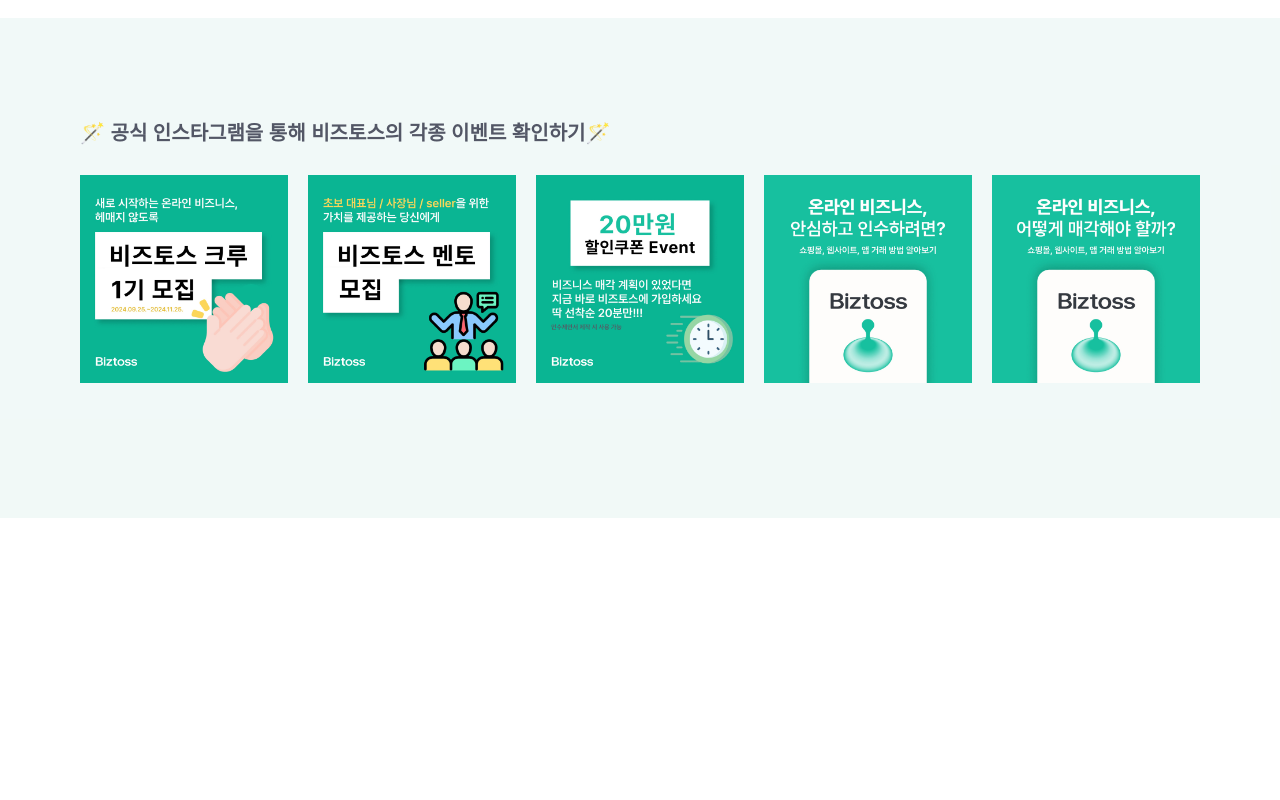
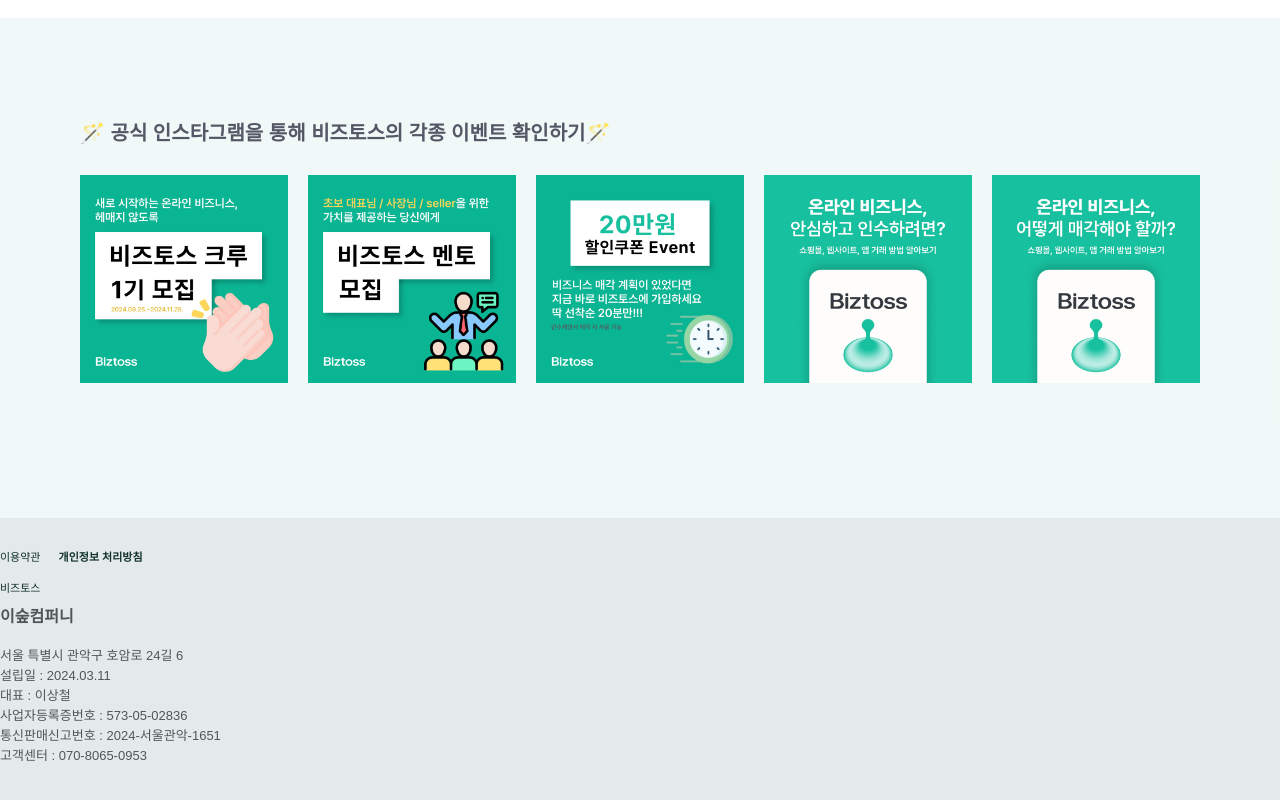
Before and after one commit to hyeonbinHur/biztoss-auth, a Next.js app: page / in a window 1280 px wide. Shown: the part 3392-4192 px from the top of the page. Before the commit the page ends 3910 px from the top, so only its background shows below. Built offline with nearby package versions, Linux system fonts and the light colour scheme; no server answers; a web font is replaced by a local one.

Commit message:
Style: footer styling complete
Style: 웹사이트의 footer를 구현후 스타일링 완성.

```diff
--- a/app/layout.tsx
+++ b/app/layout.tsx
@@ -2,6 +2,7 @@
 import SessionWrapper from "@/component/SessionWrapper";
 import "../styles/index.scss";
 import MainHeader from "@/component/Navigation/MainHeader";
+import Footer from "@/component/Footer/Footer";
 
 export const metadata: Metadata = {
   description: "Generated by create next app",
@@ -22,6 +23,7 @@
         <body>
           <MainHeader />
           {children}
+          <Footer />
         </body>
       </html>
     </SessionWrapper>
--- a/component/Footer/Footer.tsx
+++ b/component/Footer/Footer.tsx
@@ -1,7 +1,28 @@
 import React from "react";
 
 const Footer = () => {
-  return <footer></footer>;
+  return (
+    <footer className="footer">
+      <div className="footer--container">
+        <div className="footer--policy">
+          이용약관 <span className="footer--policy__2"> 개인정보 처리방침</span>
+        </div>
+
+        <p className="footer--site-name">비즈토스</p>
+
+        <p className="footer--company-name">이숲컴퍼니</p>
+
+        <ul className="footer--company-ul">
+          <li>서울 특별시 관악구 호암로 24길 6</li>
+          <li>설립일 : 2024.03.11</li>
+          <li>대표 : 이상철</li>
+          <li>사업자등록증번호 : 573-05-02836</li>
+          <li>통신판매신고번호 : 2024-서울관악-1651</li>
+          <li>고객센터 : 070-8065-0953</li>
+        </ul>
+      </div>
+    </footer>
+  );
 };
 
 export default Footer;
--- /dev/null
+++ b/styles/components/footer.scss
@@ -0,0 +1,36 @@
+.footer {
+    height: 31.8rem;
+    background: #e4e9ea;
+    color: #11312b;
+    font-size: 11px;
+    padding: 3rem 0;
+    display: flex;
+    justify-content: center;
+    &--container{
+        width: 128rem;
+    }
+    &--policy{
+        margin-bottom: 1.5rem;
+        &__2{
+            margin-left: 1.5rem;
+            font-weight: bold;
+        }
+    }
+    &--site-name{
+        font-size: 1.1rem;
+        margin-bottom: 0.88rem;
+    }
+    &--company-name{
+        font-size: 1.6rem;
+        font-weight: bold;
+        color: rgb(78, 85, 89);
+        margin-bottom: 1.87rem;
+
+    }
+    &--company-ul{
+        list-style: none;
+        font-size: 1.3rem;
+        color: rgb(81, 86, 90);
+        line-height: 2rem;
+    }
+}
--- a/styles/index.scss
+++ b/styles/index.scss
@@ -3,6 +3,7 @@
 @use './base/respond.scss';
 @use './components/nav.scss';
 @use './components/btn.scss';
+@use './components/footer.scss';
 @use './components/signinform.scss';
 @use './pages/signup.scss';
 @use './pages/signupUserType.scss';
```
